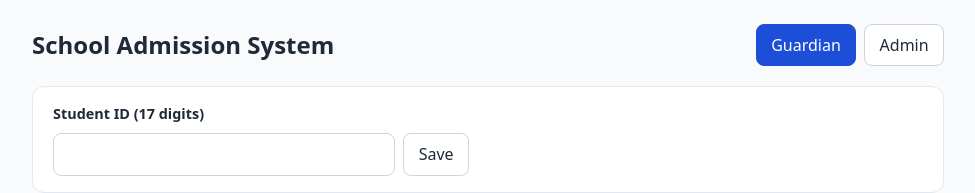
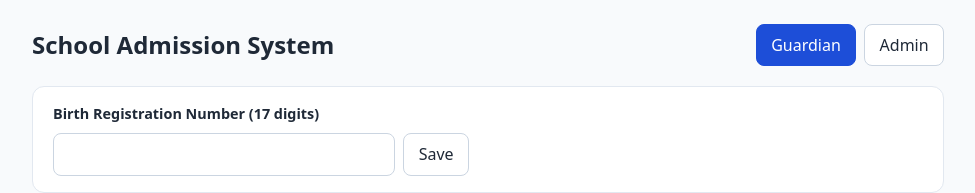
Before and after one commit to mdferojmiah/SchoolAdmissionSystem, a React (Vite) app in the folder frontend/: page / in a window 1280 px wide. Shown: the top 193 px of the page, without its empty margins (152-1127 px from the left). Built offline with nearby package versions, Linux system fonts and the light colour scheme; no server answers.

Commit message:
fix(frontend): ui text changed for better user understanding

```diff
--- a/frontend/src/components/StudentIdBar.tsx
+++ b/frontend/src/components/StudentIdBar.tsx
@@ -55,7 +55,7 @@ export function StudentIdBar() {
   return (
     <section className="student-id-bar" aria-label="Student identity">
       <form onSubmit={handleSubmit} noValidate>
-        <label htmlFor="student-id">Student ID (17 digits)</label>
+        <label htmlFor="student-id">Birth Registration Number (17 digits)</label>
         <div className="student-id-fields">
           <input
             id="student-id"
```
